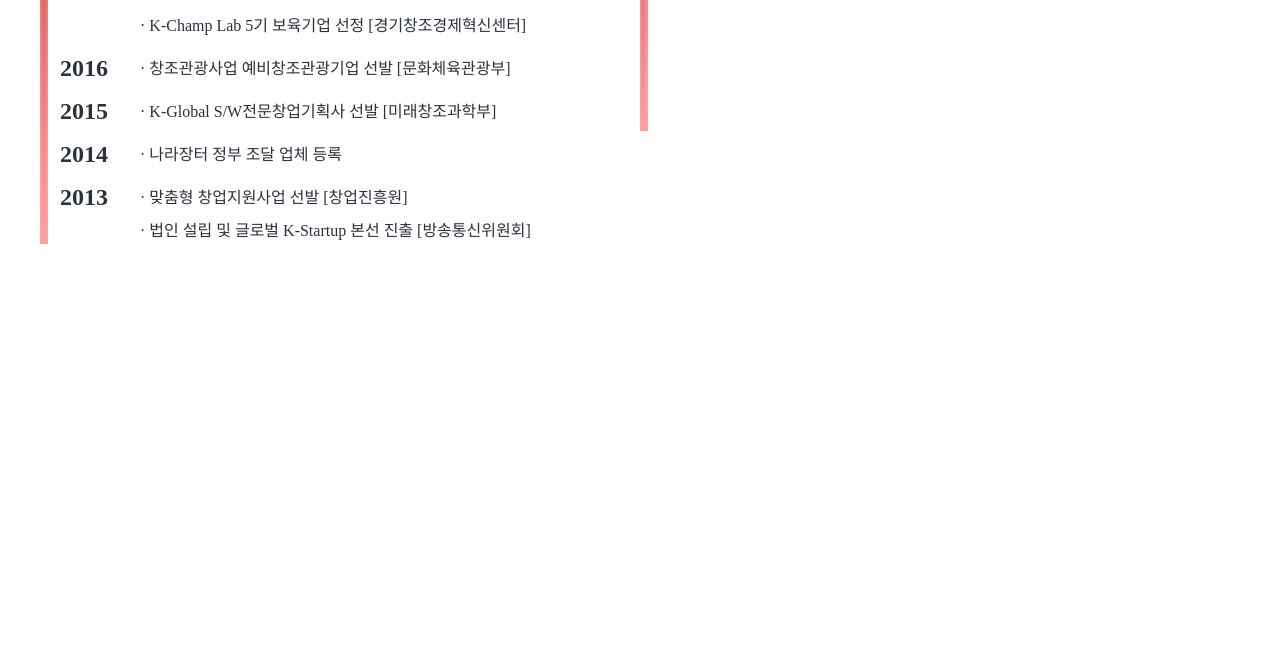
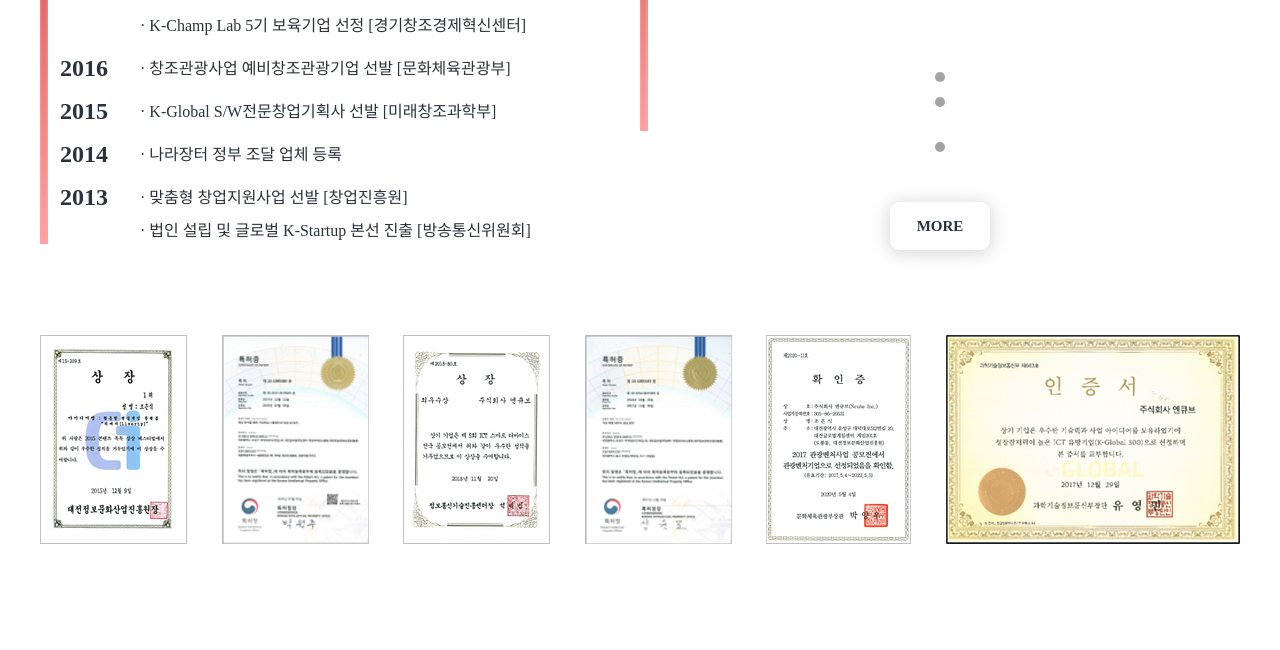
Before and after one commit to NLNL4358/nCubeClone, a plain HTML site: page AboutUs.html in a window 1280 px wide. Shown: the part 607-1257 px from the top of the page. Drawn offline with nearby package versions, Linux system fonts and the light colour scheme; a web font is replaced by a local one.

Commit message:
2023.12.01

```diff
--- a/AboutUs.html
+++ b/AboutUs.html
@@ -295,15 +295,26 @@
               </div>
             </div>
           </div>
+
+          <div class="AboutUsMainRightWrapCircle" id="RightWrapCircle01"></div>
+          <div class="AboutUsMainRightWrapCircle" id="RightWrapCircle02"></div>
+          <div class="AboutUsMainRightWrapCircle" id="RightWrapCircle03"></div>
+          <button class="AboutUsMainRightWrapMoreButton" data-href="./Project.html">
+            MORE
+          </button>
         </div>
 
       </div>
       <div class="AboutUsCertificateWrap">
-
+        <img src="image/AboutUs/Certificate01.webp" alt="">
+        <img src="image/AboutUs/Certificate02.webp" alt="">
+        <img src="image/AboutUs/Certificate03.webp" alt="">
+        <img src="image/AboutUs/Certificate04.webp" alt="">
+        <img src="image/AboutUs/Certificate05.webp" alt="">
+        <img src="image/AboutUs/Certificate06.webp" alt="">
       </div>
     </div>
   </div>
-
 
   <Footer>
     <div class="footer inner">
@@ -339,6 +350,7 @@
 
   <!-- JavaScript -->
   <script src="js/Header.js"></script>
+  <script src="js/Aboutus/AboutUsMain.js"></script>
   <script src="js/Footer.js"></script>
 
   <!-- AOS -->
--- a/css/AboutUs/AboutUsMain.css
+++ b/css/AboutUs/AboutUsMain.css
@@ -57,3 +57,45 @@
   text-align: center;
   line-height: 28px;
 }
+
+.AboutUsMainRightWrapCircle{
+  width: 10px;
+  height: 10px;
+  border-radius: 50%;
+  background-color: #A3A3A3;
+  margin: auto;
+}
+.AboutUsMainRightWrapCircle#RightWrapCircle01{
+  margin-top: 75px;
+}
+.AboutUsMainRightWrapCircle#RightWrapCircle02{
+  margin-top: 15px;
+}
+.AboutUsMainRightWrapCircle#RightWrapCircle03{
+  margin-top: 35px;
+}
+.AboutUsMainRightWrapMoreButton{
+  width: 100px;
+  margin: 50px auto 0px auto;
+  height: 48px;
+  border-radius: 10px;
+  box-shadow: -0.03px 2px 17px 2px rgba(162, 162, 162, 0.4);
+  font-weight: bold;
+
+  transition: 0.3s;
+}
+.AboutUsMainRightWrapMoreButton:hover{
+  background-color: #D72524;
+  color: white;
+}
+
+
+
+.AboutUsCertificateWrap{
+  width: 100%;
+  display: flex;
+  justify-content: space-between;
+  align-items: center;
+
+  margin-top: 85px;
+}
--- a/css/App.css
+++ b/css/App.css
@@ -1,6 +1,6 @@
 .PageNation{
     opacity: 1;
-    transition: 1s;
+    transition: .8s;
 }
   .PageNation.fade{
     opacity: 0;
--- /dev/null
+++ b/js/Aboutus/AboutUsMain.js
@@ -0,0 +1,21 @@
+$(document).ready(function(e){
+            /* ========= 변수 ======== */
+  let MoreButton = $(".AboutUsMainRightWrapMoreButton");
+
+
+            /* ========== 이벤트 ======= */
+  $(MoreButton).click(function(e){
+    $(".PageNation").addClass("fade");
+
+    window.setTimeout(()=>{
+      goProjectPage($(MoreButton).data("href"));
+    })
+  })
+
+            /* ========== 함수 ========= */
+      goProjectPage = (target) =>{
+      window.location.href = target;
+    }
+
+            /* ========== 초기화 ======== */
+})
--- a/js/Function/Fade.js
+++ b/js/Function/Fade.js
@@ -23,7 +23,7 @@ for(let index = 0 ; index < nav.length ; index++){
     /* 이동 */
     window.setTimeout(()=>{
       goChangePage(index);
-    },1000)
+    },800)
   })
 }
 
```
Also changed, not shown: Project.html (added, +11 -0 lines), index.html (+1 -1 lines), js/IndexPage/Main.js (renamed from js/Main.js).
